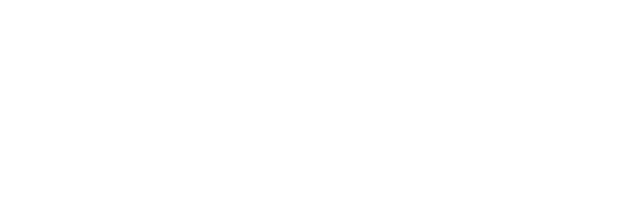
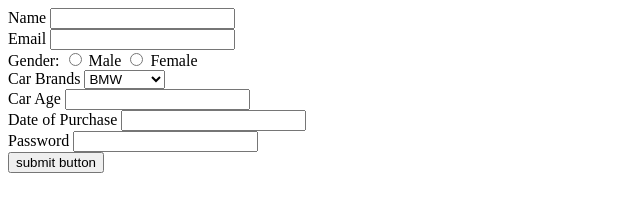
Before and after one commit to acciojob/car-insurance-form-Akashgupta19971998, a website: page main.html in a window 1280 px wide. Shown: the whole page, without its empty margins (0-640 px from the left). Drawn offline with Linux system fonts and the light colour scheme.

Commit message:
first commit

```diff
--- a/main.html
+++ b/main.html
@@ -7,7 +7,36 @@
 </head>
 
 <body>
-	<!-- the entire body must be written by student -->
+	<form>
+		<label for="name" id="name">Name</label>
+		<input type="text" id="name" name="name"><br>
+		<label for="email" id="email">Email</label>
+		<input type="text" id="email" name="email"><br>
+		<label for="gender-input">Gender: </label>
+      <input type="radio" name="gender" id="gender-input" value="M" /> Male
+      <input type="radio" name="gender" id="gender-input" value="F" /> Female
+      <br>
+	  <label for="Car-brands" id="cars">Car Brands</label>
+      <select name="cars" id="cars">
+        <option value="bmw">BMW</option>
+        <option value="Audi">Audi</option>
+        <option value="mercedez">Mercedez</option>
+      </select>
+      <br>
+	  <label for="Car-age" id="carage">Car Age</label>
+		<input type="text" id="carage" name="car"><br>
+		<label for="date-of-Purchase" id="dop">Date of Purchase</label>
+		<input type="text" id="dop" name="date-of-Purchase"><br>
+		<label for="password" id="password">Password</label>
+		<input type="text" id="password" name="password"><br>
+		<button type="submit" id="submit">submit button</button>
+
+
+
+
+
+
+	</form>
     <script type="text/javascript" src="./script.js">
 </script>
 
```
